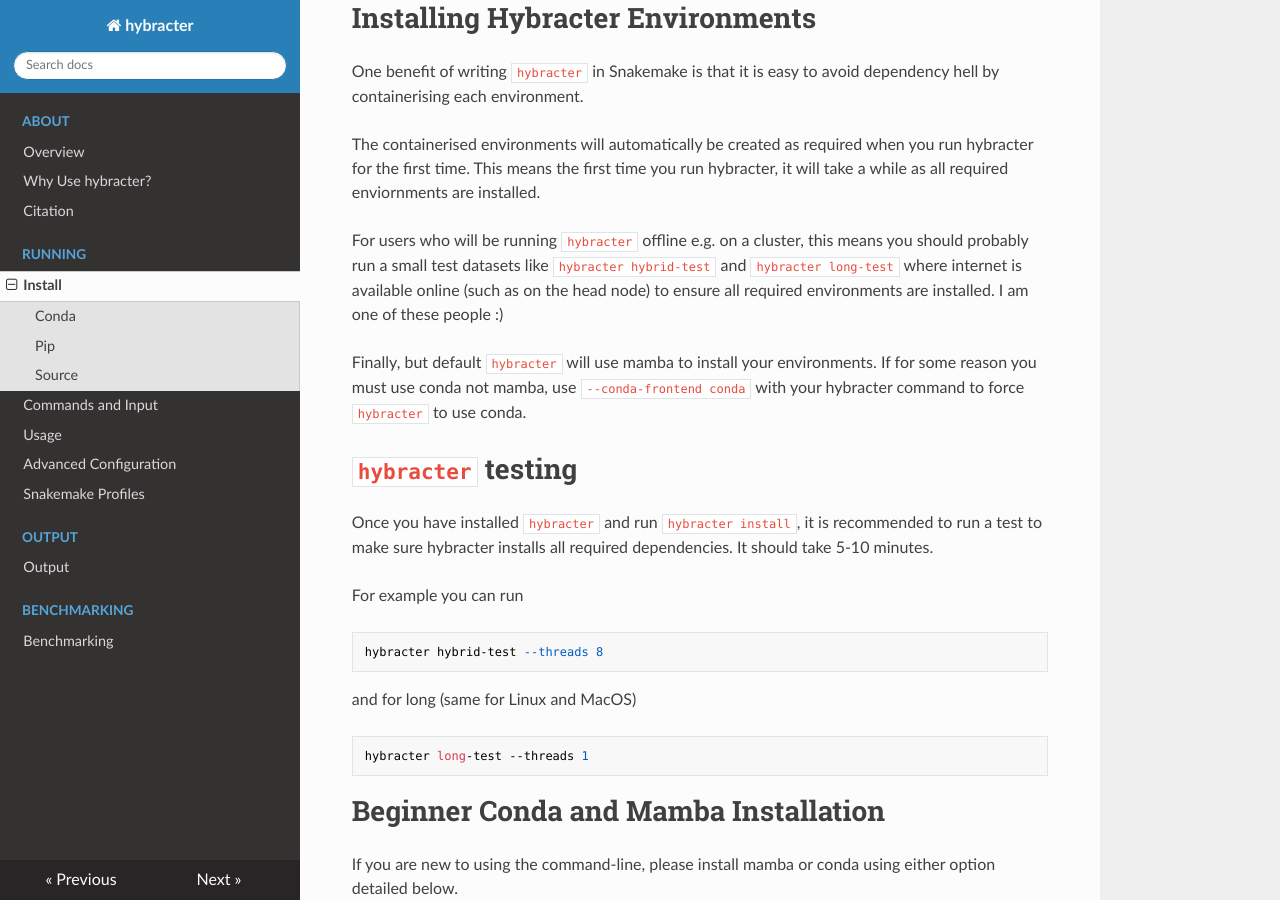
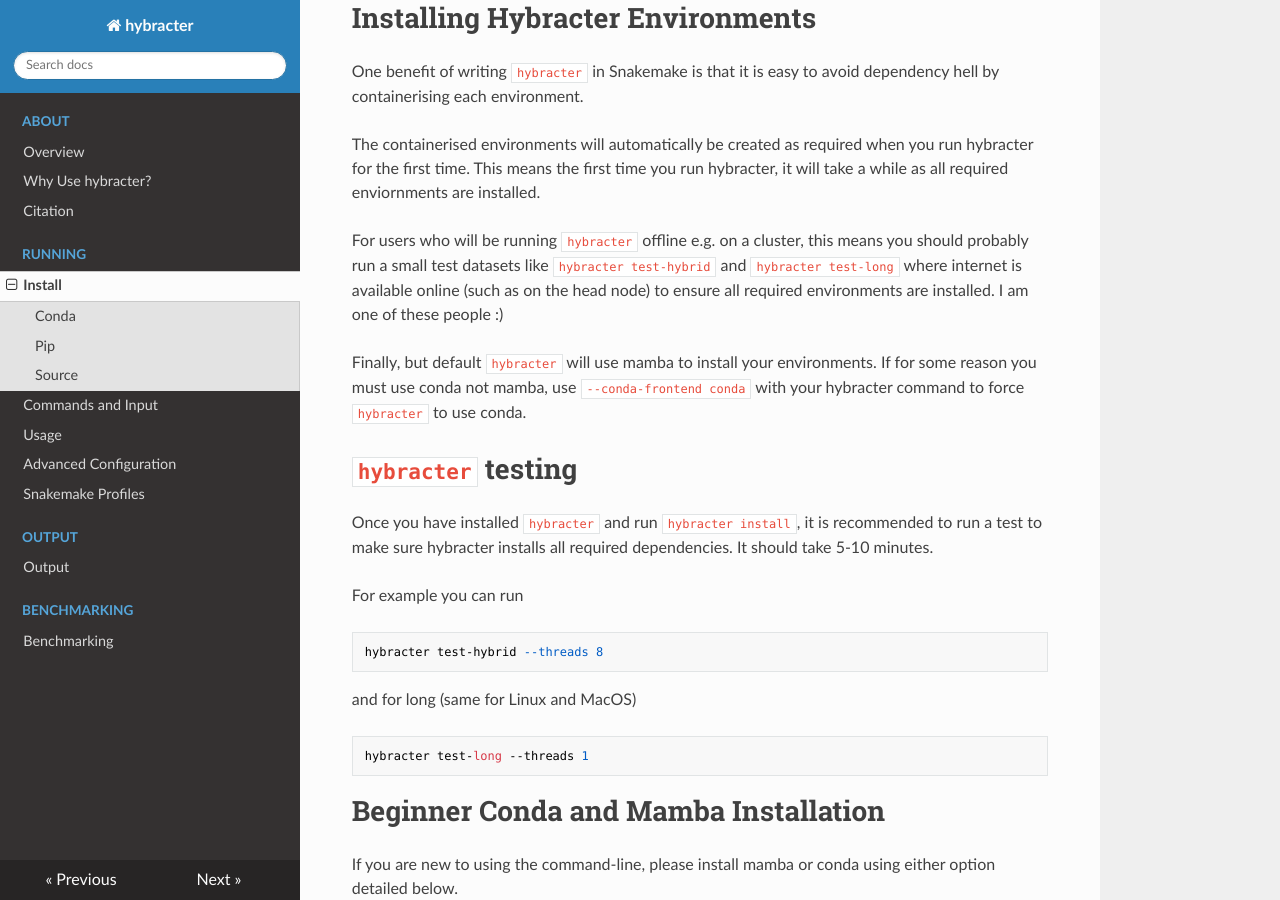
Before and after one commit to gbouras13/hybracter, an MkDocs documentation site: the page built from docs/install.md, in a window 1280 px wide and 900 px high, scrolled down 1490 px. Built offline with MkDocs 1.6.1, drawn with Linux system fonts in a browser that asks for light colours; nearby versions of some CDN libraries.

````diff
--- a/docs/install.md
+++ b/docs/install.md
@@ -63,7 +63,7 @@ One benefit of writing `hybracter` in Snakemake is that it is easy to avoid depe
 
 The containerised environments will automatically be created as required when you run hybracter for the first time. This means the first time you run hybracter, it will take a while as all required enviornments are installed.
 
-For users who will be running `hybracter` offline e.g. on a cluster, this means you should probably run a small test datasets like `hybracter hybrid-test` and `hybracter long-test` where internet is available online (such as on the head node) to ensure all required environments are installed. I am one of these people :)
+For users who will be running `hybracter` offline e.g. on a cluster, this means you should probably run a small test datasets like `hybracter test-hybrid` and `hybracter test-long` where internet is available online (such as on the head node) to ensure all required environments are installed. I am one of these people :)
 
 Finally, but default `hybracter` will use mamba to install your environments. If for some reason you must use conda not mamba, use `--conda-frontend conda` with your hybracter command to force `hybracter` to use conda.
 
@@ -74,13 +74,13 @@ Once you have installed `hybracter` and run `hybracter install`, it is recommend
 For example you can run
 
 ```
-hybracter hybrid-test --threads 8
+hybracter test-hybrid --threads 8
 ```
 
 and for long (same for Linux and MacOS)
 
 ```
-hybracter long-test --threads 1
+hybracter test-long --threads 1
 ```
 
 # Beginner Conda and Mamba Installation
````
